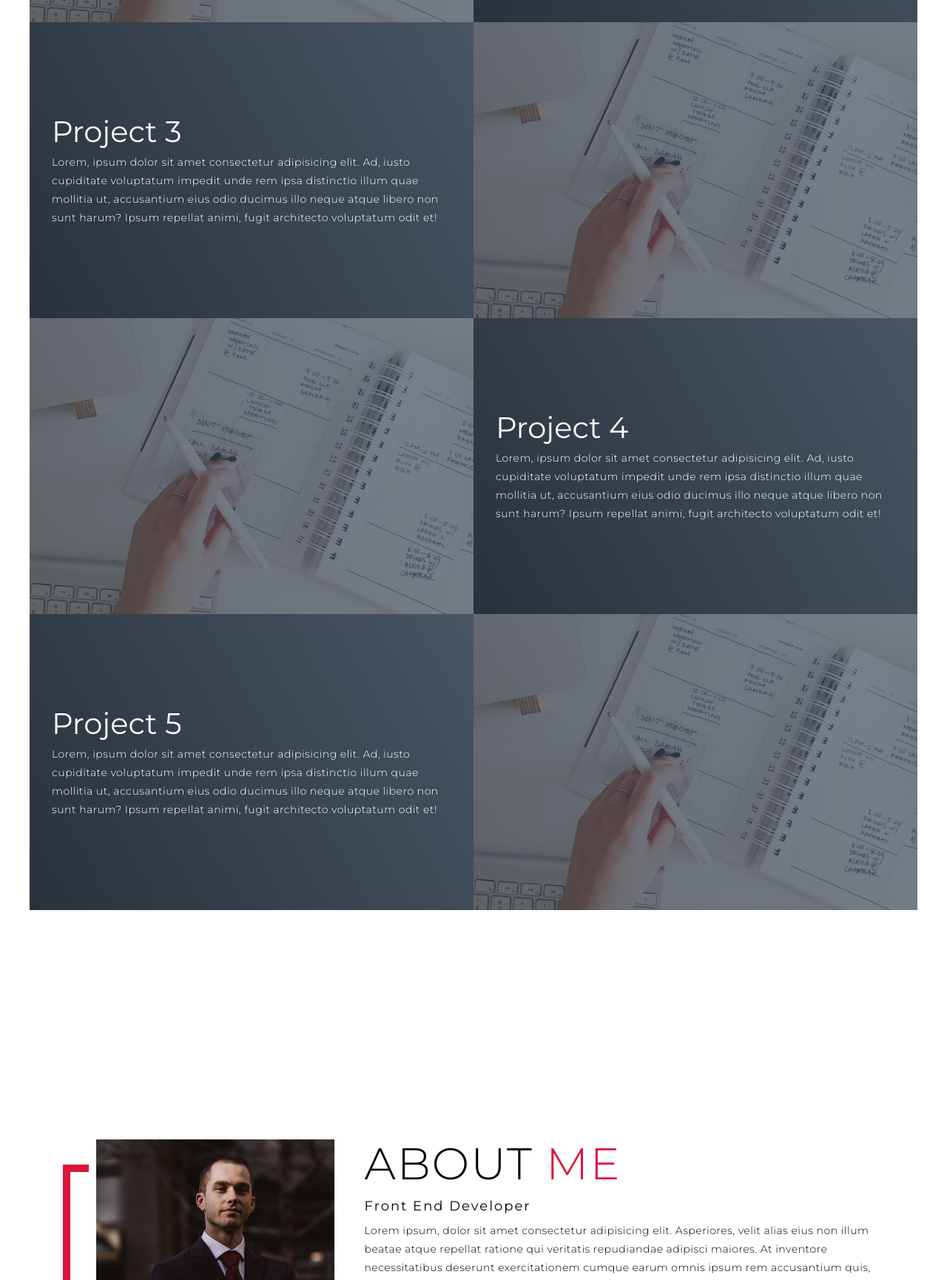
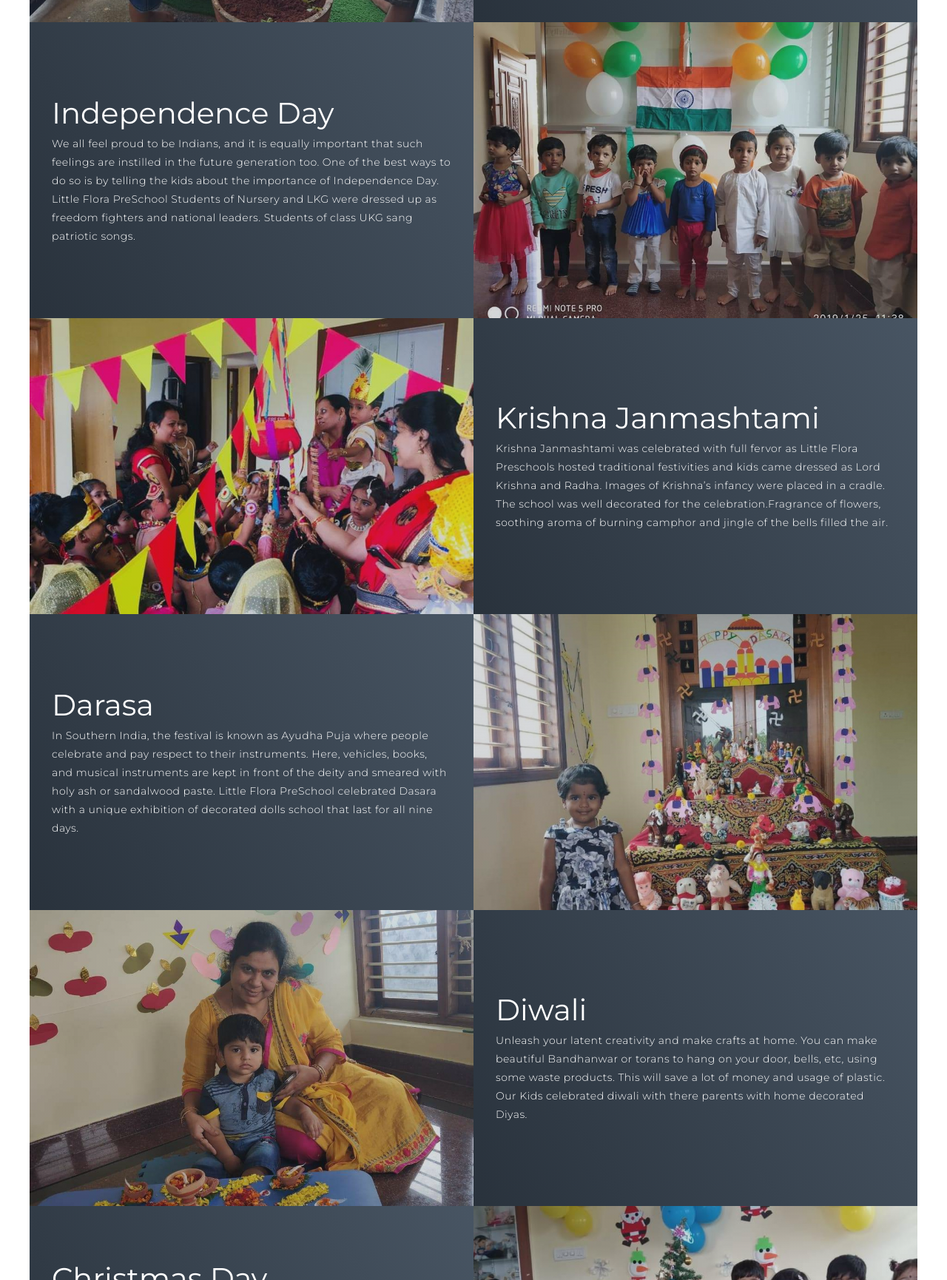
Before and after one commit to 99002533/2009MYSSPSB1_WebProject_LittleFlora, a plain HTML site: page index.html in a window 1280 px wide. Shown: the part 3100-4830 px from the top of the page at 74% size. Drawn offline with Linux system fonts and the light colour scheme; files whose address does not match are found by name.

Commit message:
Events added

```diff
--- a/index.html
+++ b/index.html
@@ -122,37 +122,68 @@
         <div class="project-item">
           <div class="project-info">
             <h1>Environmental Day</h1>
-            <p>Lorem, ipsum dolor sit amet consectetur adipisicing elit. Ad, iusto cupiditate voluptatum impedit unde rem ipsa distinctio illum quae mollitia ut, accusantium eius odio ducimus illo neque atque libero non sunt harum? Ipsum repellat animi, fugit architecto voluptatum odit et!</p>
+            <p>“Heal the world, make it a better place, for you and for me and the entire human race. There are people dying if you care enough for the living. Make it a better place for you and for me".
+              All over the world 5th June is celebrated as the World Environment Day. On the occasion of World Environment Day, Little Flora PreSchool organized a tree plantation drive where they planted over a twenty-five trees and made a sincere effort in making earth a better place for the future generation.</p>
           </div>
           <div class="project-img">
-            <img src="./img/img-1.png" alt="img">
+            <img src="img/env1.jpeg" alt="img">
           </div>
         </div>
         <div class="project-item">
           <div class="project-info">
-            <h1>Project 3</h1>
-            <p>Lorem, ipsum dolor sit amet consectetur adipisicing elit. Ad, iusto cupiditate voluptatum impedit unde rem ipsa distinctio illum quae mollitia ut, accusantium eius odio ducimus illo neque atque libero non sunt harum? Ipsum repellat animi, fugit architecto voluptatum odit et!</p>
+            <h1>Independence Day</h1>
+            <p>We all feel proud to be Indians, and it is equally important that such feelings are instilled in the future generation too. One of the best ways to do so is by telling the kids about the importance of Independence Day.
+              Little Flora PreSchool Students of Nursery and LKG were dressed up as freedom fighters and national leaders. Students of class UKG sang patriotic songs. </p>
           </div>
           <div class="project-img">
-            <img src="./img/img-1.png" alt="img">
+            <img src="img/ind2.jpeg" alt="img">
           </div>
         </div>
         <div class="project-item">
           <div class="project-info">
-            <h1>Project 4</h1>
-            <p>Lorem, ipsum dolor sit amet consectetur adipisicing elit. Ad, iusto cupiditate voluptatum impedit unde rem ipsa distinctio illum quae mollitia ut, accusantium eius odio ducimus illo neque atque libero non sunt harum? Ipsum repellat animi, fugit architecto voluptatum odit et!</p>
+            <h1>Krishna Janmashtami</h1>
+            <p>Krishna Janmashtami was celebrated with full fervor as Little Flora Preschools hosted traditional festivities and kids came dressed as Lord Krishna and Radha.
+              Images of Krishna’s infancy were placed in a cradle. The school was well decorated for the celebration.Fragrance of flowers, soothing aroma of burning camphor and jingle of the bells filled the air.</p>
           </div>
           <div class="project-img">
-            <img src="./img/img-1.png" alt="img">
+            <img src="img/kri2.jpeg" alt="img">
           </div>
         </div>
         <div class="project-item">
           <div class="project-info">
-            <h1>Project 5</h1>
-            <p>Lorem, ipsum dolor sit amet consectetur adipisicing elit. Ad, iusto cupiditate voluptatum impedit unde rem ipsa distinctio illum quae mollitia ut, accusantium eius odio ducimus illo neque atque libero non sunt harum? Ipsum repellat animi, fugit architecto voluptatum odit et!</p>
+            <h1>Darasa</h1>
+            <p>In Southern India, the festival is known as Ayudha Puja where people celebrate and pay respect to their instruments. Here, vehicles, books, and musical instruments are kept in front of the deity and smeared with holy ash or sandalwood paste. Little Flora PreSchool celebrated Dasara with a unique exhibition of decorated dolls school that last for all nine days.</p>
           </div>
           <div class="project-img">
-            <img src="./img/img-1.png" alt="img">
+            <img src="img/dasa.jpeg" alt="img">
+          </div>
+        </div>
+        <div class="project-item">
+          <div class="project-info">
+            <h1>Diwali</h1>
+            <p>Unleash your latent creativity and make crafts at home. You can make beautiful Bandhanwar or torans to hang on your door, bells, etc, using some waste products. This will save a lot of money and usage of plastic. Our Kids celebrated diwali with there parents with home decorated Diyas.</p>
+          </div>
+          <div class="project-img">
+            <img src="img/dee1.jpeg" alt="img">
+          </div>
+        </div>
+        <div class="project-item">
+          <div class="project-info">
+            <h1>Christmas Day</h1>
+            <p>The pre-schoolers came to school dressed in red colour for Christmas Fiesta. Some were also dressed as Santa Claus and gladly distributed toffees to their peers and teachers as well.
+              The happy and festive atmosphere was quite apparent with snowflakes, red and white balloons and beautifully decorated Christmas trees all around the school premise. The day ended with Santa Claus visiting each class, giving gifts and sweets to children and dancing with them and wishing them Merry Christmas and Happy New Year. </p>
+          </div>
+          <div class="project-img">
+            <img src="img/chr1.jpeg" alt="img">
+          </div>
+        </div>
+        <div class="project-item">
+          <div class="project-info">
+            <h1>Annual Day</h1>
+            <p> Celebrations brings us together to cherish happiness one such way was popping up the rich heritage of our county.Our Little onces brought out these heritage with their mind blowing performances.</p>
+          </div>
+          <div class="project-img">
+            <img src="img/Annu.jpeg" alt="img">
           </div>
         </div>
       </div>
--- a/styles/style.css
+++ b/styles/style.css
@@ -390,7 +390,7 @@ p {
 	height: 100%;
 	width: 100%;
 	background-image: linear-gradient(60deg, #29323c 0%, #485563 100%);
-	opacity: .7;
+	opacity: .2;
 }
 #projects .project-img img {
 	transition: .3s ease transform;
```
Also changed, not shown: img/Annu.jpeg (added), img/chr1.jpeg (added), img/dasa.jpeg (added), img/dee1.jpeg (added), img/env1.jpeg (added), img/ind2.jpeg (added), img/kri2.jpeg (added).
